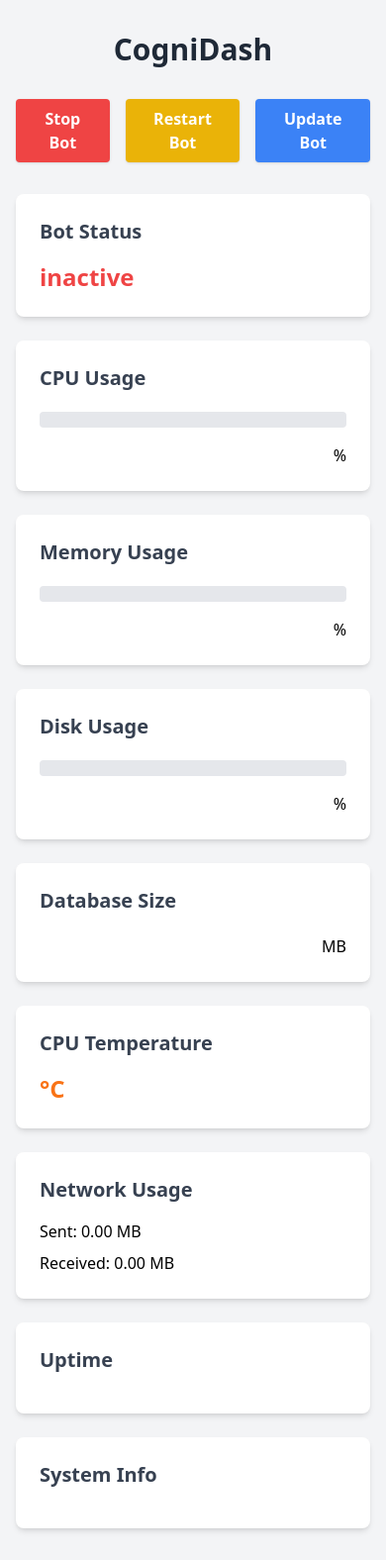
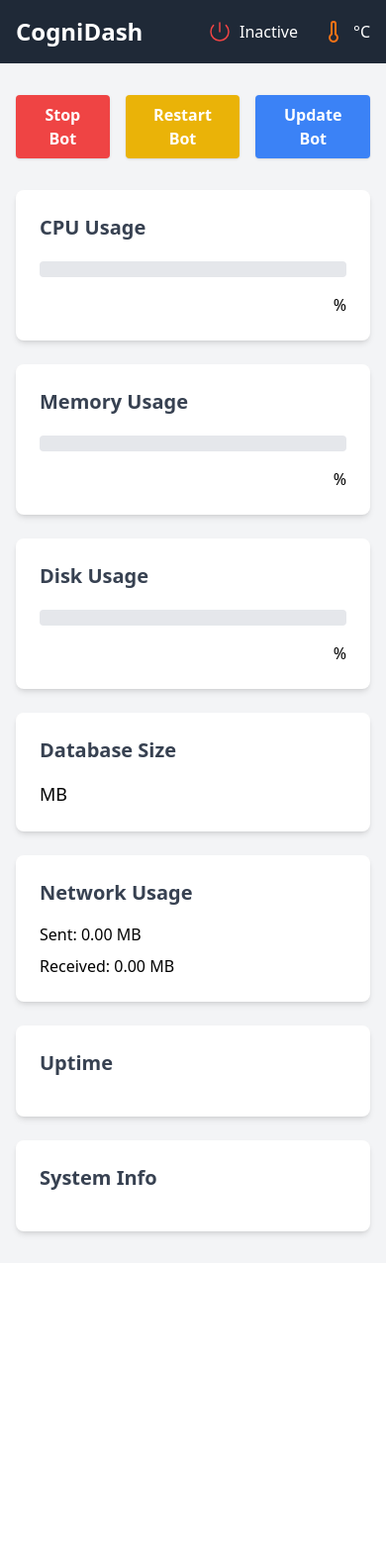
Before and after one commit to raythurman2386/cognibot, a Flask app: template templates/home.html in a window 390 px wide. Shown: the whole page at 99% size. After the commit the page ends 1253 px from the top, so only its background shows below. Run offline with Flask 3, Linux system fonts and the light colour scheme; the template is opened without the code that fills it, so the values that code supplies are empty; some libraries are stand-ins or nearby versions.

Commit message:
:sparkles: Add responsive navbar and enhance component styling
Introduced a new responsive navbar to improve navigation. Enhanced the styling of bot status and CPU temperature components with icons for better visual appeal. Refactored the home template to integrate the new navbar and remove redundant code.

```diff
--- a/dashboard.py
+++ b/dashboard.py
@@ -132,7 +132,6 @@ def update_bot_status_view():
 @app.route("/stop_bot", methods=["POST"])
 def stop_bot():
     shutdown_script = os.path.join(current_dir, "scripts", "shutdown.sh")
-
     try:
         result = subprocess.run(
             [shutdown_script], stdout=subprocess.PIPE, stderr=subprocess.PIPE
--- a/templates/components/bot_status.html
+++ b/templates/components/bot_status.html
@@ -1,6 +1,6 @@
-<div>
-    <h2 class="text-xl font-semibold mb-4 text-gray-700">Bot Status</h2>
-    <p class="text-2xl font-bold {{ 'text-green-500' if bot_status == 'active' else 'text-red-500' }}">
-        {{ bot_status }}
-    </p>
+<div class="flex flex-row">
+    <svg xmlns="http://www.w3.org/2000/svg" class="h-6 w-6 {{ 'text-green-500' if bot_status == 'active' else 'text-red-500' }}" fill="none" viewBox="0 0 24 24" stroke-width="1.5" stroke="currentColor">
+        <path stroke-linecap="round" stroke-linejoin="round" d="M5.636 5.636a9 9 0 1 0 12.728 0M12 3v9" />
+    </svg>
+    <span class="ml-2">{{ bot_status.capitalize() }}</span>
 </div>
--- a/templates/components/cpu_temperature.html
+++ b/templates/components/cpu_temperature.html
@@ -1,4 +1,6 @@
-<div>
-    <h2 class="text-xl font-semibold mb-4 text-gray-700">CPU Temperature</h2>
-    <p class="text-2xl font-bold text-orange-500">{{ system_info.temp }}°C</p>
+<div class="flex flex-row">
+    <svg xmlns="http://www.w3.org/2000/svg" width="24" height="24" viewBox="0 0 24 24" fill="none" stroke="currentColor" stroke-width="2" stroke-linecap="round" stroke-linejoin="round" class="h-6 w-6 {{ 'text-green-500' if system_info.temp <= 50 else 'text-orange-500' }}">
+        <path d="M14 4v10.54a4 4 0 1 1-4 0V4a2 2 0 0 1 4 0Z"/>
+    </svg>
+    <span class="ml-2">{{ system_info.temp }}°C</span>
 </div>
--- /dev/null
+++ b/templates/components/navbar.html
@@ -0,0 +1,22 @@
+<nav class="bg-gray-800 p-4">
+    <div class="container mx-auto flex justify-between items-center">
+        <div class="text-white text-2xl font-bold">
+            CogniDash
+        </div>
+        <div class="flex items-center space-x-6">
+            <div class="flex items-center text-white"
+                 hx-get="/update_bot_status"
+                 hx-trigger="load, every 60s"
+            >
+                {% include "components/bot_status.html" %}
+            </div>
+
+            <div class="flex items-center text-white"
+                 hx-get="/update_temp"
+                 hx-trigger="load, every 10s"
+            >
+                {% include "components/cpu_temperature.html" %}
+            </div>
+        </div>
+    </div>
+</nav>
--- a/templates/home.html
+++ b/templates/home.html
@@ -8,8 +8,8 @@
     <script src="https://cdn.tailwindcss.com"></script>
 </head>
 <body class="bg-gray-100 font-sans">
+{% include "components/navbar.html" %}
 <div class="container mx-auto px-4 py-8">
-        <h1 class="text-3xl font-bold text-center mb-8 text-gray-800">CogniDash</h1>
     <div class="flex justify-center space-x-4 mb-6">
         <button hx-post="/stop_bot" hx-target="#bot-action-message" hx-swap="innerHTML"
                 class="bg-red-500 hover:bg-red-600 text-white font-bold py-2 px-4 rounded shadow">
@@ -32,12 +32,6 @@
 
     <div class="grid grid-cols-1 md:grid-cols-2 lg:grid-cols-3 gap-6">
         <div class="bg-white rounded-lg shadow-md p-6"
-                 hx-get="/update_bot_status"
-                 hx-trigger="load, every 10s">
-                {% include "components/bot_status.html" %}
-            </div>
-
-            <div class="bg-white rounded-lg shadow-md p-6"
              hx-get="/update_cpu"
              hx-trigger="load, every 10s">
             {% include "components/cpu_usage.html" %}
@@ -57,16 +51,7 @@
 
         <div class="bg-white rounded-lg shadow-md p-6">
             <h2 class="text-xl font-semibold mb-4 text-gray-700">Database Size</h2>
-                <div class="relative pt-1">
-                    <p class="text-right">{{ system_info.db_size }} MB</p>
-                </div>
-            </div>
-
-            <div class="bg-white rounded-lg shadow-md p-6"
-                 hx-get="/update_temp"
-                 hx-trigger="load, every 10s">
-                {% include "components/cpu_temperature.html" %}
-            >
+            <p class="text-lg">{{ system_info.db_size }} MB</p>
         </div>
 
         <div class="bg-white rounded-lg shadow-md p-6">
```
Lines whose indentation alone changed are shown as unchanged.
